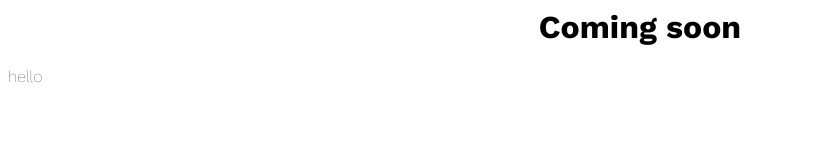
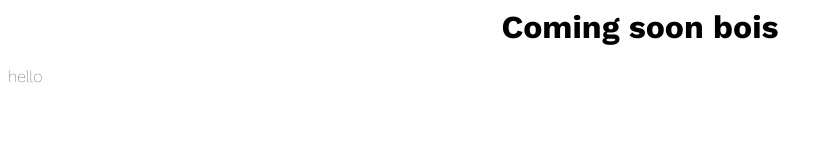
Before and after one commit to samadritakarak/arpiinagar.github.io, a plain HTML site: page blog.html in a window 1280 px wide. Shown: the whole page, without its empty margins (0-832 px from the left). Drawn offline with nearby package versions, Linux system fonts and the light colour scheme.

Commit message:
Update blog.html

```diff
--- a/blog.html
+++ b/blog.html
@@ -4,7 +4,7 @@
 <link href="https://fonts.googleapis.com/css?family=Work+Sans:100,700,800&display=swap" rel="stylesheet">
 <link rel="stylesheet" type="text/css" href="blog-styles.css">
 <h1>
-Coming soon
+Coming soon bois
 </h1>
 
 hello
```
